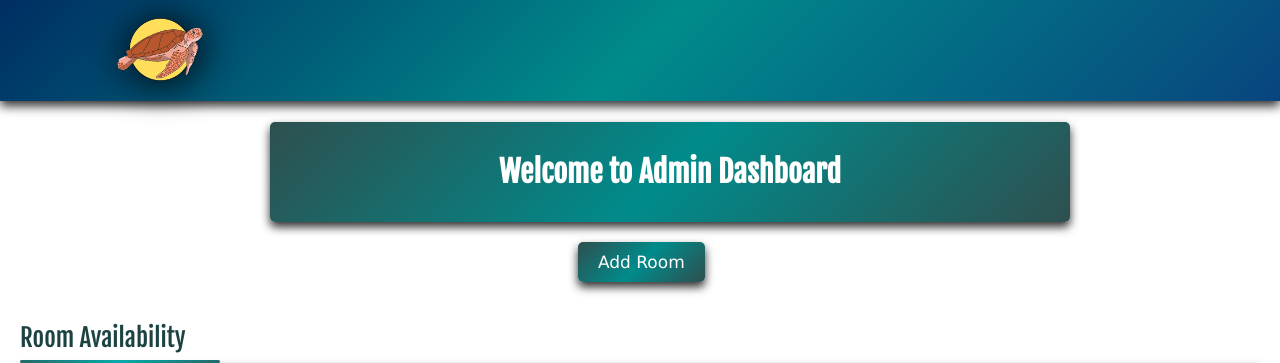
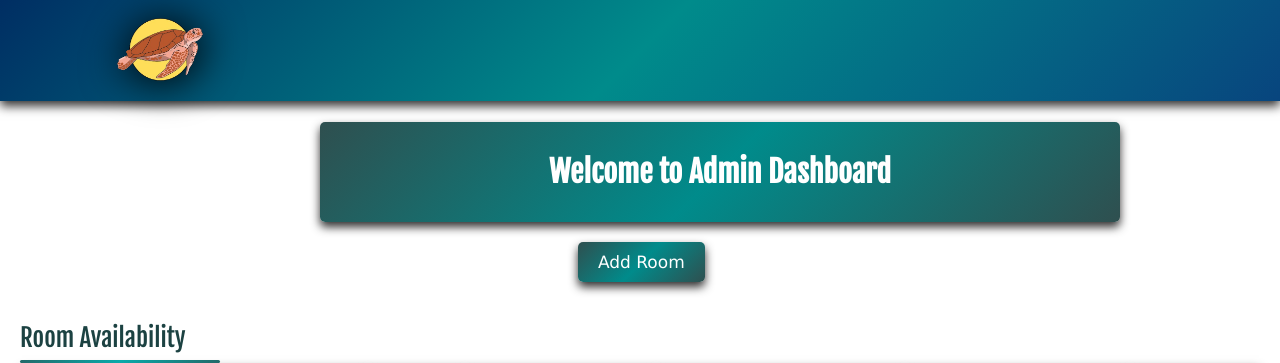
Before and after one commit to bxlionelle/Resort-System, a Flask app: page /admin_dashboard in a window 1280 px wide. Shown: the top 363 px of the page. Run offline with Flask 3, Linux system fonts and the light colour scheme; data that the repository does not hold is empty; some web fonts are replaced.

Commit message:
RESULT PURPOSES

```diff
--- a/static/style.css
+++ b/static/style.css
@@ -169,7 +169,7 @@ h1 {
     width: 800px;
     padding-top: 2.5%;
     text-align: center;
-    margin-left: 25rem;
+    margin-left: 30rem;
     border-radius: 5px;
     box-shadow: 0 .5rem 1rem rgb(48, 47, 47);
 
@@ -1076,7 +1076,6 @@ form .input-log{
 
 .input-log input{
     width: 100%;
-    padding: 0 5px;
     height: 40px;
     font-size: 16px;
     border: none;
```
Also changed, not shown: data.db, 1 other file.
